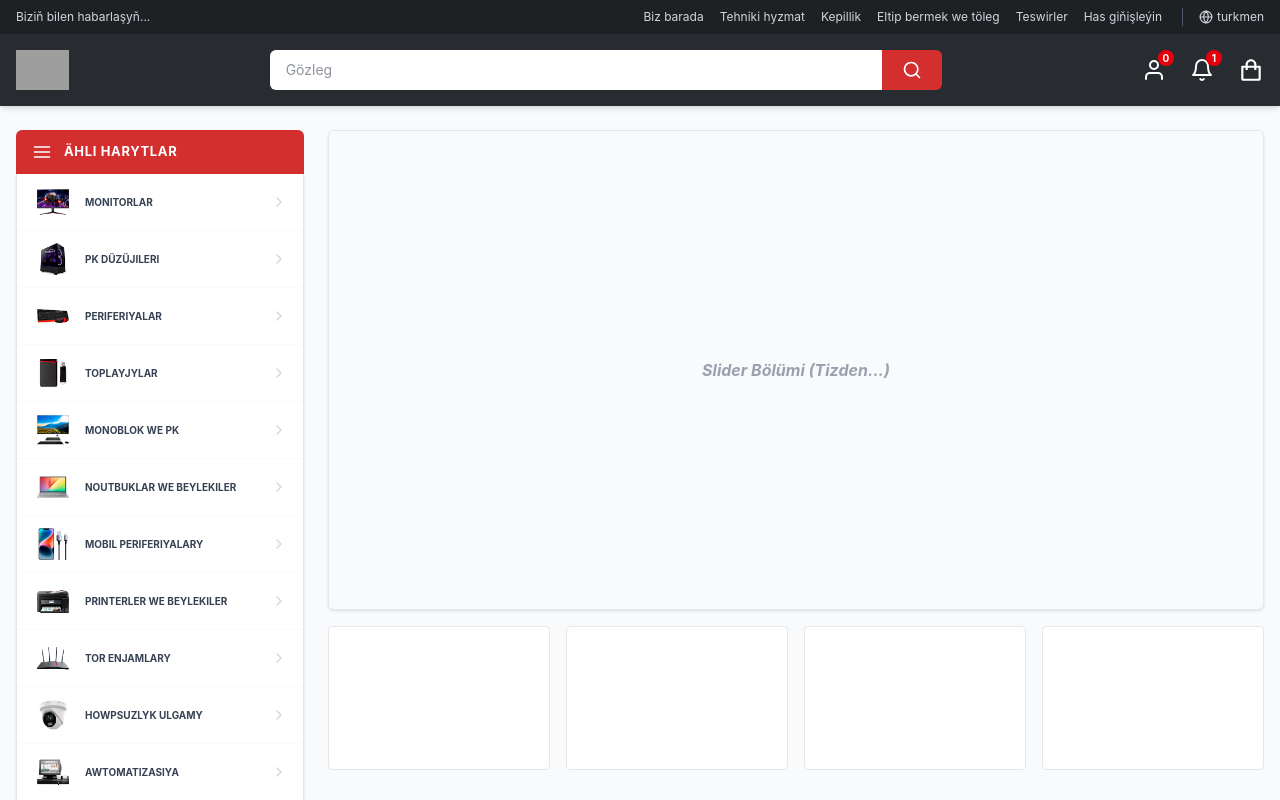
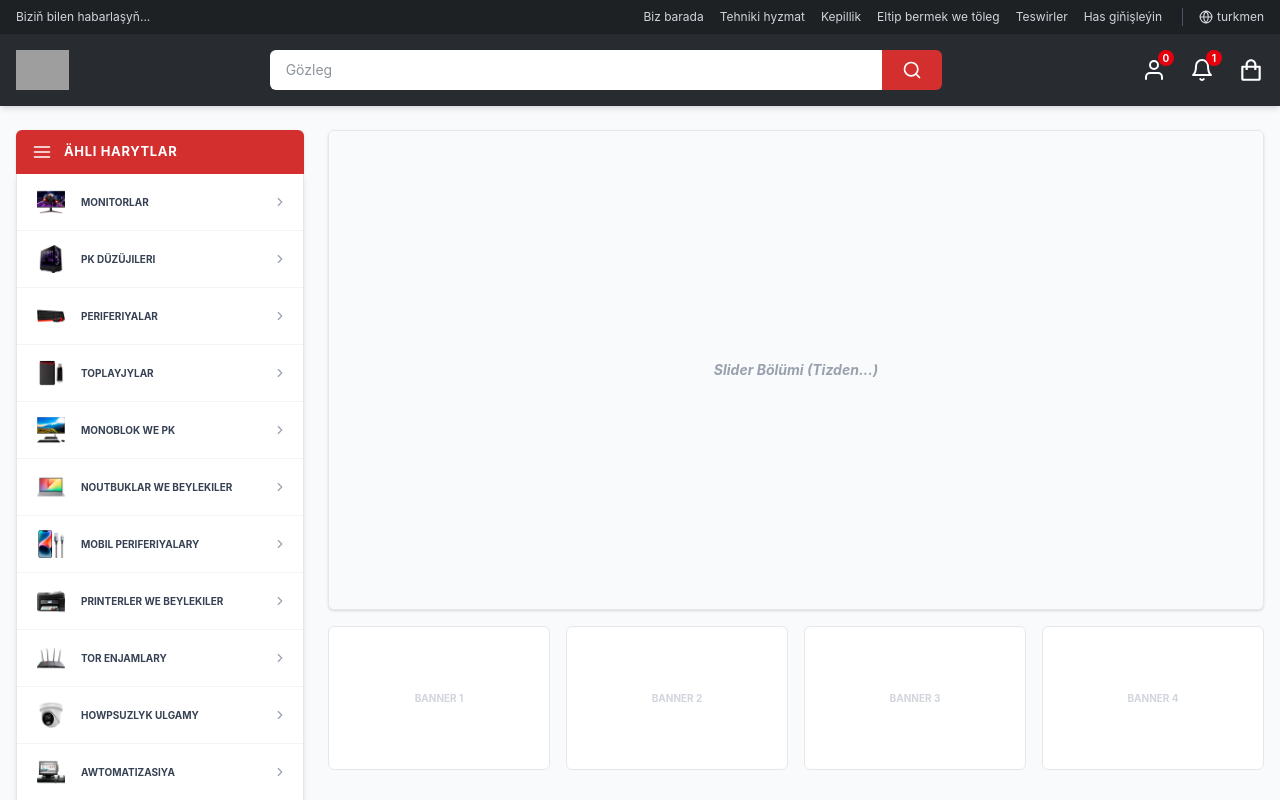
Before and after one commit to Bahram2006/Computer-Shop, a React (Vite) app: page / in a window 1280 px wide. Shown: the top 800 px of the page. Built offline with nearby package versions, Linux system fonts and the light colour scheme; grey boxes are pictures that could not be loaded.

Commit message:
updated navbar list full clean kod fixed no problem

```diff
--- a/src/components/common/Hero.jsx
+++ b/src/components/common/Hero.jsx
@@ -267,19 +267,22 @@ const Hero = () => {
     <section className="max-w-[1400px] mx-auto px-4 py-6 flex gap-6">
       {/* 1. SOL TARAP: KATEGORIÝA MENÝUSY */}
       <aside className="w-72 hidden xl:block flex-shrink-0 group/sidebar">
-        <div className="bg-[#d32f2f] text-white flex items-center gap-3 px-4 py-3 rounded-t-md font-bold text-[13px] uppercase tracking-wider">
+        {/* Menü Başlığı */}
+        <div className="bg-[#d32f2f] text-white flex items-center gap-3 px-4 py-3 rounded-t-md font-bold text-[13px] uppercase tracking-wider shadow-sm">
           <FiMenu size={20} /> ÄHLI HARYTLAR
         </div>
 
-        <ul className="bg-white border border-gray-200 border-t-0 rounded-b-md shadow-sm">
+        {/* Ana Liste Border ve Gölge */}
+        <ul className="bg-white border-x border-b border-gray-200 rounded-b-md shadow-md">
           {categories.map((cat) => (
-            /* ÜNS BER: Bu ýere 'relative' goşdyk, şonda mega menýu şu setiriň deňinden açylar */
             <li
               key={cat.id}
-              className="relative group flex items-center justify-between px-4 py-2 border-b border-gray-50 hover:bg-gray-50 cursor-pointer transition-all"
+              className="relative group flex items-center justify-between px-4 py-2.5
+                         border-b border-gray-100 last:border-b-0 // <-- Her satır arasına ince çizgi
+                         hover:bg-gray-50 cursor-pointer transition-all"
             >
               <div className="flex items-center gap-3">
-                <div className="w-10 h-10 flex items-center justify-center p-1">
+                <div className="w-9 h-9 flex items-center justify-center p-1">
                   <img
                     src={cat.img}
                     alt={cat.name}
@@ -291,31 +294,38 @@ const Hero = () => {
                 </span>
               </div>
               <FiChevronRight
-                className="text-gray-300 group-hover:text-[#d32f2f]"
-                size={16}
+                className="text-gray-400 group-hover:text-[#d32f2f]"
+                size={14}
               />
 
-              {/* MEGA MENU (Açylýan 2-nji List) */}
+              {/* 2. MEGA MENU (Alt Liste) */}
               {cat.subItems && cat.subItems.length > 0 && (
-                /* ÜNS BER: 'top-[-1px]' edip üýtgetdik, şonda setir bilen birme-bir deňleşer */
-                <div className="invisible group-hover:visible opacity-0 group-hover:opacity-100 absolute left-[100%] top-[-1px] w-[450px] bg-white border border-gray-200 shadow-2xl z-50 p-4 transition-all duration-200 rounded-r-lg overflow-y-auto max-h-[500px]">
-                  <h3 className="text-[#d32f2f] font-black text-[11px] mb-4 border-b pb-2 uppercase tracking-widest">
+                <div
+                  className="invisible group-hover:visible opacity-0 group-hover:opacity-100
+                                absolute left-[100%] top-[-1px] w-[450px] bg-white
+                                border border-gray-200 shadow-2xl z-50 p-4 // <-- Dış çerçeve çizgisi
+                                transition-all duration-200 rounded-r-lg"
+                >
+                  <h3 className="text-[#d32f2f] font-black text-[11px] mb-4 border-b border-gray-200 pb-2 uppercase tracking-widest">
                     {cat.name}
                   </h3>
-                  <div className="grid grid-cols-1 gap-1">
+
+                  <div className="flex flex-col">
                     {cat.subItems.map((sub) => (
                       <div
                         key={sub.id}
-                        className="flex items-center gap-4 p-2 hover:bg-gray-100 rounded-md transition-colors group/item"
+                        className="flex items-center gap-4 p-2.5
+                                   border-b border-gray-50 last:border-b-0 // <-- Alt liste satır çizgileri
+                                   hover:bg-gray-50 rounded-sm transition-colors group/item"
                       >
-                        <div className="w-12 h-12 flex-shrink-0 border border-gray-100 rounded p-1 bg-white shadow-sm">
+                        <div className="w-11 h-11 flex-shrink-0 border border-gray-100 rounded-md p-1 bg-white shadow-sm transition-transform group-hover/item:scale-105">
                           <img
                             src={sub.img}
                             alt={sub.name}
                             className="w-full h-full object-contain"
                           />
                         </div>
-                        <span className="text-[12px] font-bold text-gray-600 group-hover/item:text-[#d32f2f]">
+                        <span className="text-[12px] font-bold text-gray-600 group-hover/item:text-[#d32f2f] transition-colors">
                           {sub.name}
                         </span>
                       </div>
@@ -328,21 +338,27 @@ const Hero = () => {
         </ul>
       </aside>
 
-      {/* 2. SAG TARAP: SLIDER MEÝDANÇASY (Üýtgemedi) */}
+      {/* 2. SAG TARAP: SLIDER MEÝDANÇASY (Değişmedi) */}
+      {/* 2. SAG TARAP: SLIDER MEÝDANÇASY */}
       <div className="flex-1 flex flex-col gap-4">
         <div className="w-full h-[480px] bg-white rounded-md border border-gray-200 shadow-sm flex items-center justify-center relative overflow-hidden group">
           <div className="absolute inset-0 bg-gray-50 animate-pulse group-hover:hidden"></div>
-          <p className="text-gray-400 font-bold italic z-10">
+          <p className="text-gray-400 font-bold italic z-10 text-sm">
             Slider Bölümi (Tizden...)
           </p>
         </div>
 
+        {/* Bannerlar Bölümi - Indi ýalňyşsyz */}
         <div className="grid grid-cols-4 gap-4">
           {[1, 2, 3, 4].map((i) => (
             <div
               key={i}
-              className="h-36 bg-white rounded border border-gray-200 hover:shadow-lg transition-all cursor-pointer"
-            ></div>
+              className="h-36 bg-white rounded-md border border-gray-200 hover:shadow-lg transition-all cursor-pointer flex items-center justify-center"
+            >
+              <span className="text-[10px] text-gray-300 font-bold">
+                BANNER {i}
+              </span>
+            </div>
           ))}
         </div>
       </div>
```
